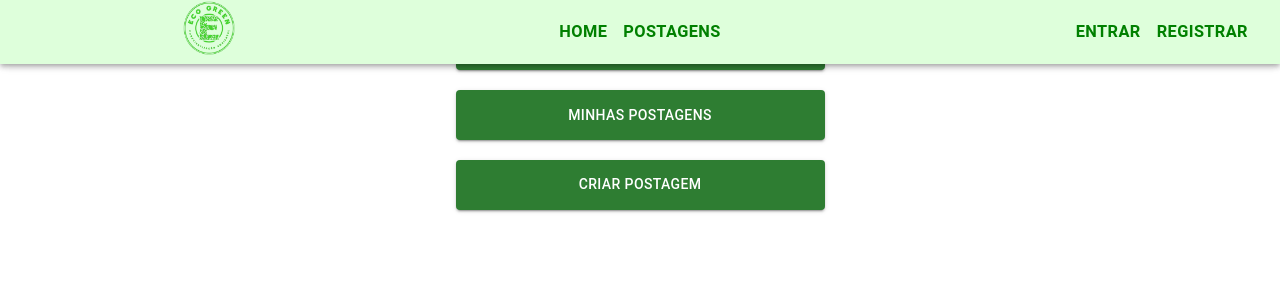
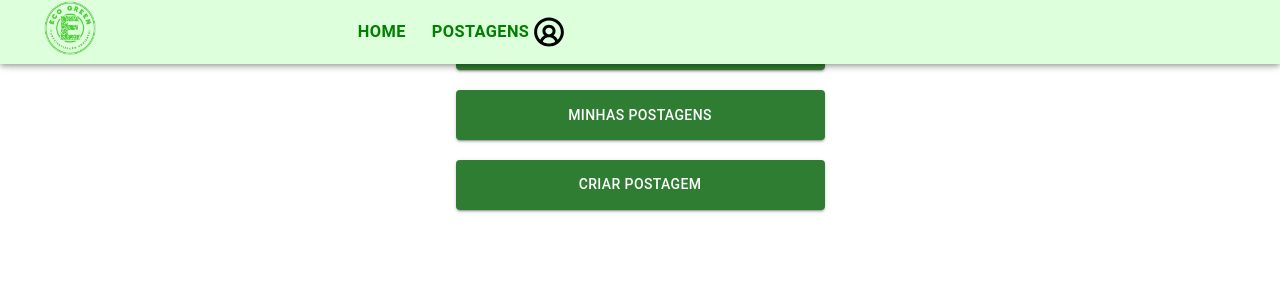
Before and after one commit to MatheusNunes133/EcoGreen-Pw2, a React (Vite) app in the folder ecogreen/: page /Postagens in a window 1280 px wide. Shown: the top 300 px of the page. Built offline with nearby package versions, Linux system fonts and the light colour scheme.

Commit message:
Estilizando e deixando a navbar funcional

```diff
--- a/ecogreen/src/components/Modal/index.tsx
+++ b/ecogreen/src/components/Modal/index.tsx
@@ -23,7 +23,7 @@ const CriarPostagemModal: React.FC = () => {
     return (
         <div>
             <div onClick={handleOpen}>
-                <Button name={'Criar Postagem'} height={50} width={369} />
+                <Button textColor='white' backgroundColor='none' name={'Criar Postagem'} height={50} width={369} />
             </div>
             <Modal open={open} onClose={handleClose}>
                 <Box
@@ -54,9 +54,9 @@ const CriarPostagemModal: React.FC = () => {
                             onChange={(event) => setConteudo(event.target.value)}
                         />
                         <div onClick={handleClose}>
-                            <Button name={'Fechar'} height={50} width={100} />
+                            <Button textColor='white' backgroundColor='none' name={'Fechar'} height={50} width={100} />
                         </div>
-                        <Button name={'Publicar'} height={50} width={100} />
+                        <Button textColor='white' backgroundColor='none' name={'Publicar'} height={50} width={100} />
                     </form>
                 </Box>
             </Modal>
--- a/ecogreen/src/components/button/index.tsx
+++ b/ecogreen/src/components/button/index.tsx
@@ -4,15 +4,19 @@ import Button from '@mui/material/Button';
 interface IProps{
   name: string,
   width: any,
-  height: any
+  height: any,
+  textColor: string,
+  backgroundColor?: string
 }
 
-function button({name, width, height}: IProps) {
+function button({name, width, height, textColor, backgroundColor}: IProps) {
   return (
     <div>
       <Button color="success" variant="contained" sx={{
                 width: width,
-                height: height
+                height: height,
+                color: textColor,
+                backgroundColor: backgroundColor
             }}>{name}</Button>
     </div>
   );
--- a/ecogreen/src/components/navbar/index.css
+++ /dev/null
@@ -1,24 +0,0 @@
-.nav {
-    background-color: #DEFFDB;
-    position: fixed;
-    top: 0;
-    left: 0;
-    right: 0;
-    z-index: 999;
-    height: 40px;
-}
-
-.nav img {
-    width: 90px;
-    height: 60px;
-  }
-
-.navButton h3 {
-    margin: 0;
-    padding: 0;
-}
-
-.img {
-    width: 30px;
-    height: 25px;
-}
--- a/ecogreen/src/components/navbar/index.tsx
+++ b/ecogreen/src/components/navbar/index.tsx
@@ -1,21 +1,26 @@
 import React from 'react';
 import { AppBar, Toolbar, Typography, Button, Grid } from '@mui/material';
 import { Link } from 'react-router-dom';
-import './index.css';
+import './navbar.css';
+import ButtonComponnent from '../../components/button/index'
 
-const Navbar: React.FC = () => {
+interface IProps{
+    autenticacao: boolean
+}
+
+const Navbar: React.FC<IProps> = ({autenticacao}) => {
     return (
         <AppBar>
             <Toolbar className="nav">
                 <Grid container alignItems="center">
-                    <Grid item xs={6} sm={4}>
+                    <Grid item xs={1}>
                         <Typography variant="h6" component="div">
                             <Link to="/">
-                                <img className="navImage" src="/ecogreen.png" alt="logo ecogreen" />
+                                <img className="navLogo" src="/ecogreen.png" alt="logo ecogreen" />
                             </Link>
                         </Typography>
                     </Grid>
-                    <Grid item xs={6} sm={4} container justifyContent="center">
+                    <Grid item xs={6} sm={4} container justifyContent="flex-end">
                         <Button className="navButton" color="inherit" component={Link} to="/">
                             <h3>Home</h3>
                         </Button>
@@ -23,14 +28,31 @@ const Navbar: React.FC = () => {
                             <h3>Postagens</h3>
                         </Button>
                     </Grid>
-                    <Grid item xs={12} sm={4} container justifyContent="flex-end">
-                        <Button className="navButton" color="inherit" component={Link} to="/login">
-                            <h3>Entrar</h3>
-                        </Button>
-                        <Button className="navButton" color="inherit" component={Link} to="/cadastro">
-                            <h3>Registrar</h3>
-                        </Button>
-                    </Grid>
+
+                    {autenticacao ?
+                        <a href="/perfil">
+                            <Grid item xs={12} sm={7} container justifyContent="flex-end">
+                                <img className='navPerfil' src="/perfil.svg" />
+                            </Grid>
+                        </a>
+                     :
+                        <Grid item xs={12} sm={7} container justifyContent="flex-end">
+                            <a href="/login">
+                                <Button id="button-entrar" className="navButton" color="inherit" component={Link} to="/login">
+                                    <h3>Entrar</h3>
+                                </Button>
+                            </a>
+                            <a href="/cadastro">
+                                <Button id="button-registro" className="navButton" color="inherit" component={Link} to="/cadastro">
+                                    <h3>Registre-se</h3>
+                                </Button>
+                            </a>
+
+                        </Grid>
+
+                    }
+
+
                 </Grid>
             </Toolbar>
         </AppBar>
--- /dev/null
+++ b/ecogreen/src/components/navbar/navbar.css
@@ -0,0 +1,56 @@
+.nav {
+  background-color: #DEFFDB;
+  position: fixed;
+  top: 0;
+  left: 0;
+  right: 0;
+  z-index: 999;
+  height: 40px;
+}
+
+.navLogo {
+  width: 90px;
+  height: 60px;
+}
+
+.navButton h3 {
+  margin: 0;
+  padding: 0;
+}
+
+.navPerfil{
+    width: 50px;
+    height: 50px;
+
+}
+
+.navButton:not(:first-child) {
+  margin-left: 10px; /* Ajuste o valor da margem conforme necessário */
+}
+
+
+#button-entrar{
+    border: 1px solid #0F38A1;
+    height: 38px;
+    color: black;
+    border-radius: 10px;
+    transition: color 0.3s;
+    margin-right: 10px;
+}
+
+#button-registro{
+    background-color: #2e7d32;
+    height: 38px;
+    color: white;
+    border-radius: 10px;
+    transition: color 0.3s; /* Adicionando transição suave de cor */
+}
+
+
+#button-registro:hover {
+  color: #0F38A1; /* Altere para a cor desejada quando passar o mouse */
+}
+
+#button-entrar:hover{
+    background-color: #646cff75;
+}
--- a/ecogreen/src/views/cadastro/index.tsx
+++ b/ecogreen/src/views/cadastro/index.tsx
@@ -28,7 +28,7 @@ const Cadastro = () => {
                         <Input placeholder="Confirme a senha" width={369} height={62} />
                     </Grid>
                     <Grid item>
-                        <Button width={140} height={50} name="Cadastre-se" />
+                        <Button textColor="white" width={369} height={50} name="Cadastre-se" />
                     </Grid>
                     <Grid item>
                         <h4>
--- a/ecogreen/src/views/home/index.tsx
+++ b/ecogreen/src/views/home/index.tsx
@@ -5,7 +5,7 @@ import "./home.css"
 const Home = () => {
     return (
         <div>
-            <Navbar/>
+            <Navbar autenticacao={false} />
             <div className="content">
                 <Card widthImage={900} width={400} height={180} text="Fala-se tanto da necessidade de deixar um planeta melhor para os nossos filhos e esquece-se da urgência de deixarmos filhos melhores para o nosso planeta." image="/1.jpg" />
                 <Card widthImage={1050} width={400} height={180} text="O laço essencial que nos une é que todos habitamos este pequeno planeta. Todos respiramos o mesmo ar. Todos nos preocupamos com o futuro dos nossos filhos. E todos" image="/2.jpg" />
--- a/ecogreen/src/views/login/index.tsx
+++ b/ecogreen/src/views/login/index.tsx
@@ -17,7 +17,7 @@ export default function loginPage() {
                 <Input placeholder={"Digite seu usuário"} width={369} height={50} /> <br /> <br />
                 <Input placeholder={"Digite sua senha"} width={369} height={50} /> <br /> <br />
 
-                <a href="/Login"><Button height={50} width={369} name="Entrar"/></a>
+                <a href="/Login"><Button textColor="white" height={50} width={369} name="Entrar"/></a>
             </div>
         </>
     )
--- a/ecogreen/src/views/postagens/index.tsx
+++ b/ecogreen/src/views/postagens/index.tsx
@@ -6,13 +6,13 @@ import CriarPostagemModal from '../../components/Modal';
 const Postagens = () => {
   return (
     <div>
-      <Navbar />
+      <Navbar autenticacao={true} />
       <div className="buttons">
         <h2>
-          <Button height={50} width={369} name="Todas Postagens" />
+          <Button textColor='white' height={50} width={369} name="Todas Postagens" />
         </h2>
         <h2>
-          <Button height={50} width={369} name="Minhas Postagens" />
+          <Button textColor='white' height={50} width={369} name="Minhas Postagens" />
         </h2>
         <h2>
           <CriarPostagemModal />
```
Also changed, not shown: ecogreen/public/perfil.svg (added).
